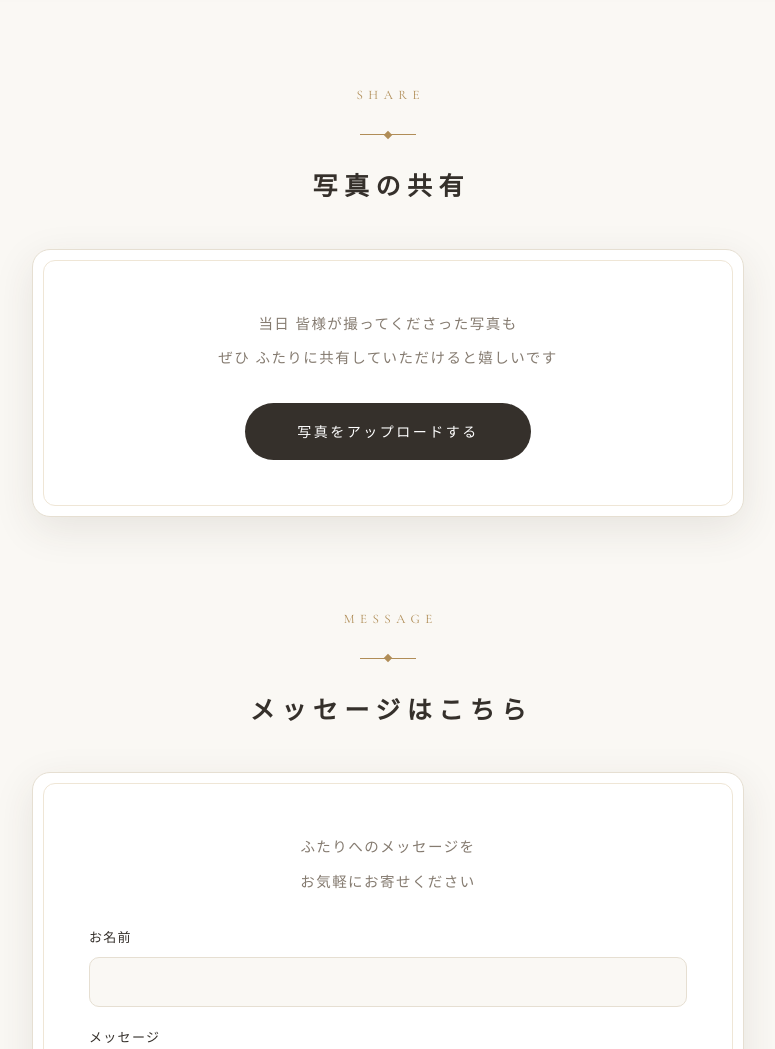
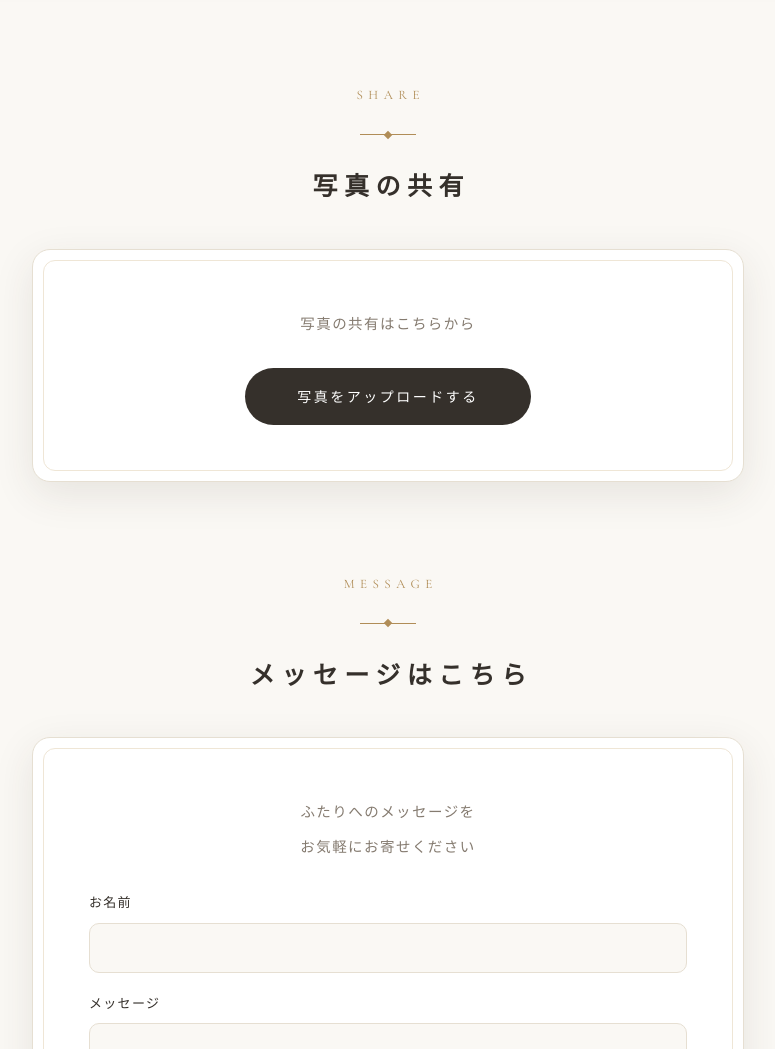
Before and after one commit to GeN1219/m-guest, a plain HTML site: page index.html in a window 1280 px wide. Shown: the part 2978-4027 px from the top of the page, without its empty margins (252-1027 px from the left). Drawn offline with nearby package versions, Linux system fonts and the light colour scheme; no server answers.

Commit message:
ありがとうサイト: 写真の共有の文面を「写真の共有はこちらから」に簡略化
Co-Authored-By: Claude Opus 5.5 <noreply@anthropic.com>

```diff
--- a/index.html
+++ b/index.html
@@ -823,10 +823,7 @@
         <div class="divider"></div>
         <h2>写真の共有</h2>
         <div class="share-card">
-            <p class="share-text">
-                当日 皆様が撮ってくださった写真も<br>
-                ぜひ ふたりに共有していただけると嬉しいです
-            </p>
+            <p class="share-text">写真の共有はこちらから</p>
             <a class="share-btn" id="shareBtn" target="_blank" rel="noopener">写真をアップロードする</a>
         </div>
     </section>
```
